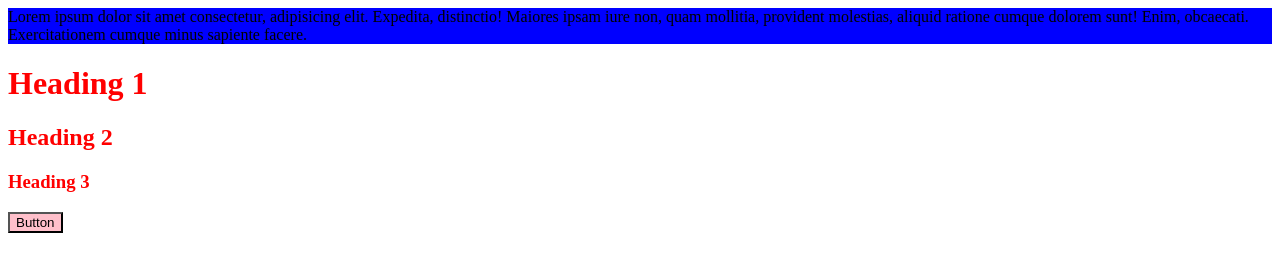
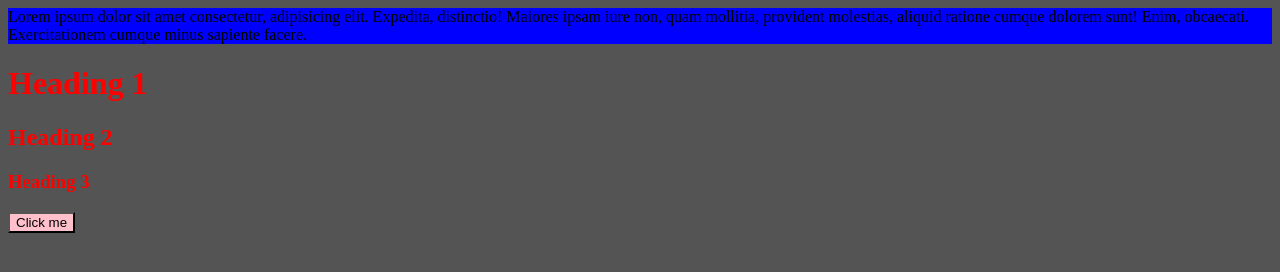
Before and after one commit to gitnitinhub/learning-javascript, a plain HTML site: page ccs-tutorials/index.html in a window 1280 px wide. Drawn offline with Linux system fonts and the light colour scheme.

Commit message:
practise-1

```diff
--- a/ccs-tutorials/index.html
+++ b/ccs-tutorials/index.html
@@ -5,6 +5,7 @@
     <meta name="viewport" content="width=device-width, initial-scale=1.0">
     <title>Ptactice set 1</title>
     <link rel="stylesheet" href="styles.css">
+    <!--style tag use-->
     <style>
         .btn{
             background-color: blue;
@@ -22,6 +23,17 @@
         <h2 class="heading">Heading 2</h2>
         <h3 class="heading">Heading 3</h3>
 
-        <button class="btn" style="background-color: pink;" >Button</button>
-</body>
+        <button class="btn" style="background-color: pink;" >Click me</button>
+
+
+
+
+
+
+
+
+
+
+
+    </body>
 </html>
--- a/ccs-tutorials/styles.css
+++ b/ccs-tutorials/styles.css
@@ -1,7 +1,14 @@
+body{
+    background-color: rgb(85, 84, 84);
+    /* background-image: url("https://plus.unsplash.com/premium_photo-1664361480105-33afc4559c40?ixlib=rb-4.0.3&ixid=M3wxMjA3fDB8MHxwaG90by1wYWdlfHx8fGVufDB8fHx8fA%3D%3D&auto=format&fit=crop&w=1846&q=80"); */
+}
+
+
 .heading{
     color: red;
 }
 
 .btn{
     background-color: green;
+
 }
```
